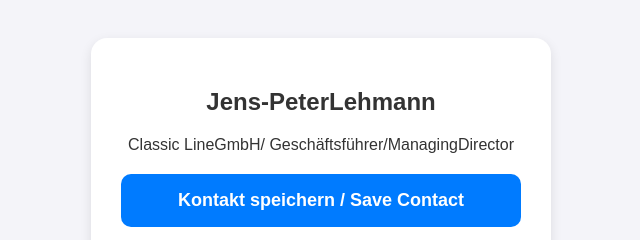
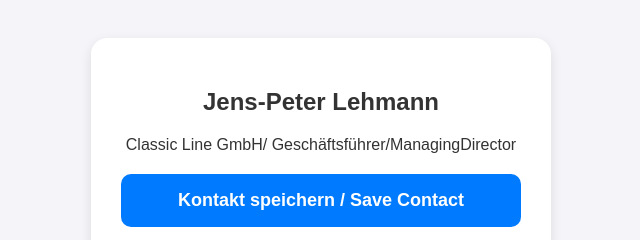
Before and after one commit to Jumpjay78/vcard, a plain HTML site: page index.html in a window 1280 px wide. Shown: the top 240 px of the page, 319-959 px from the left. Drawn offline with Linux system fonts and the light colour scheme.

Commit message:
Update index.html

```diff
--- a/index.html
+++ b/index.html
@@ -15,8 +15,8 @@
 </head>
 <body>
   <div class="card">
-    <h2>Jens-PeterLehmann</h2>
-    <p>Classic LineGmbH/ Geschäftsführer/ManagingDirector</p>
+    <h2>Jens-Peter Lehmann</h2>
+    <p>Classic Line GmbH/ Geschäftsführer/ManagingDirector</p>
 
     <a class="btn" href="me.vcf">Kontakt speichern / Save Contact</a>
 
```
